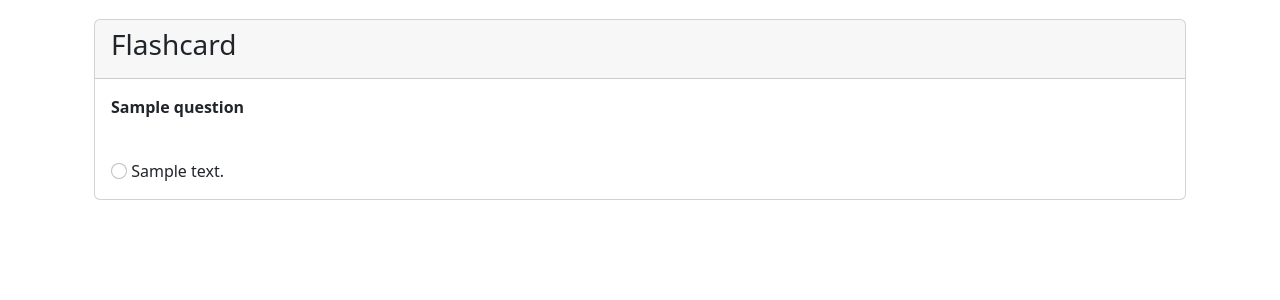
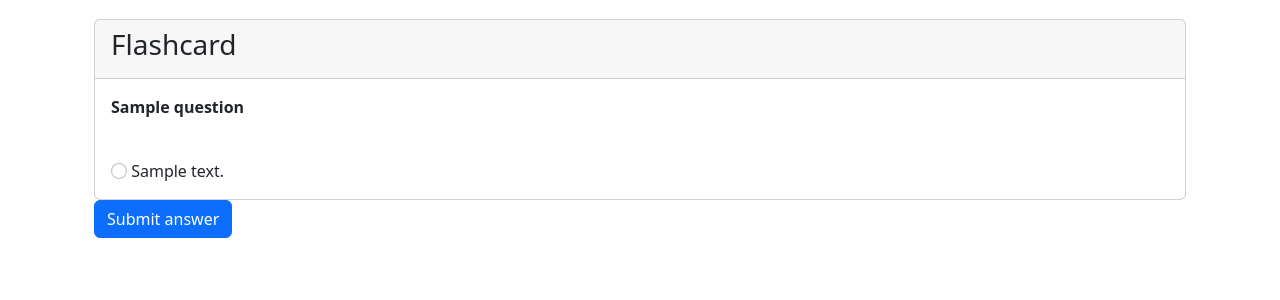
Before and after one commit to Ashes1997/IntelliRevise, a Flask app: template website/templates/try_it_out.html in a window 1280 px wide. Shown: the part 424-724 px from the top of the page. Run offline with Flask 3, Linux system fonts and the light colour scheme; the template is opened without the code that fills it: most values are stand-ins (such as "Sample title", 1, 10 or a date in 2020).

Commit message:
Created separate form for flashcard answer checking

```diff
--- a/website/templates/try_it_out.html
+++ b/website/templates/try_it_out.html
@@ -27,6 +27,7 @@
 </form>
 <br />
 {% if question %}
+<form method = "POST">
 <div class="container">
   <div class = "card">
     <div class="card-header">
@@ -44,8 +45,10 @@
         </label>
       </div>
       {% endfor %}
-
+    </div>
   </div>
+  <button type="submit" class = "btn btn-primary">Submit answer</button>
 </div>
+</form>
 {% endif %}
 {% endblock %}
```
